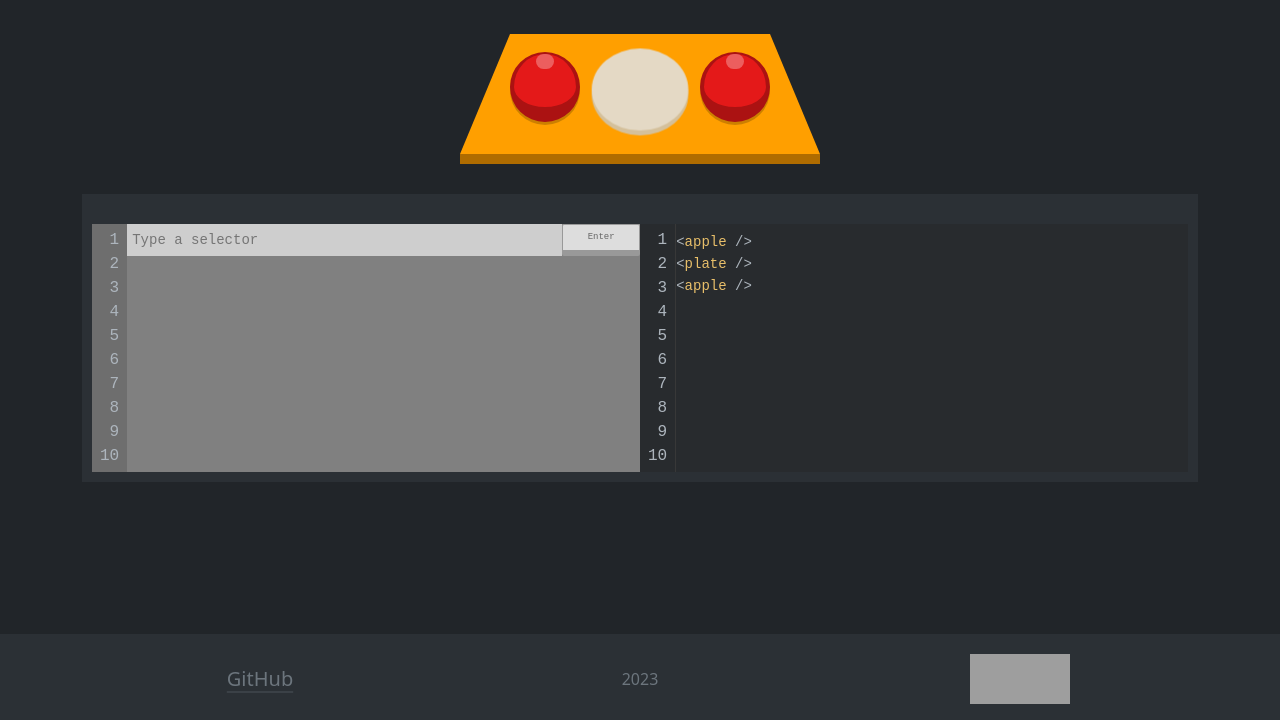
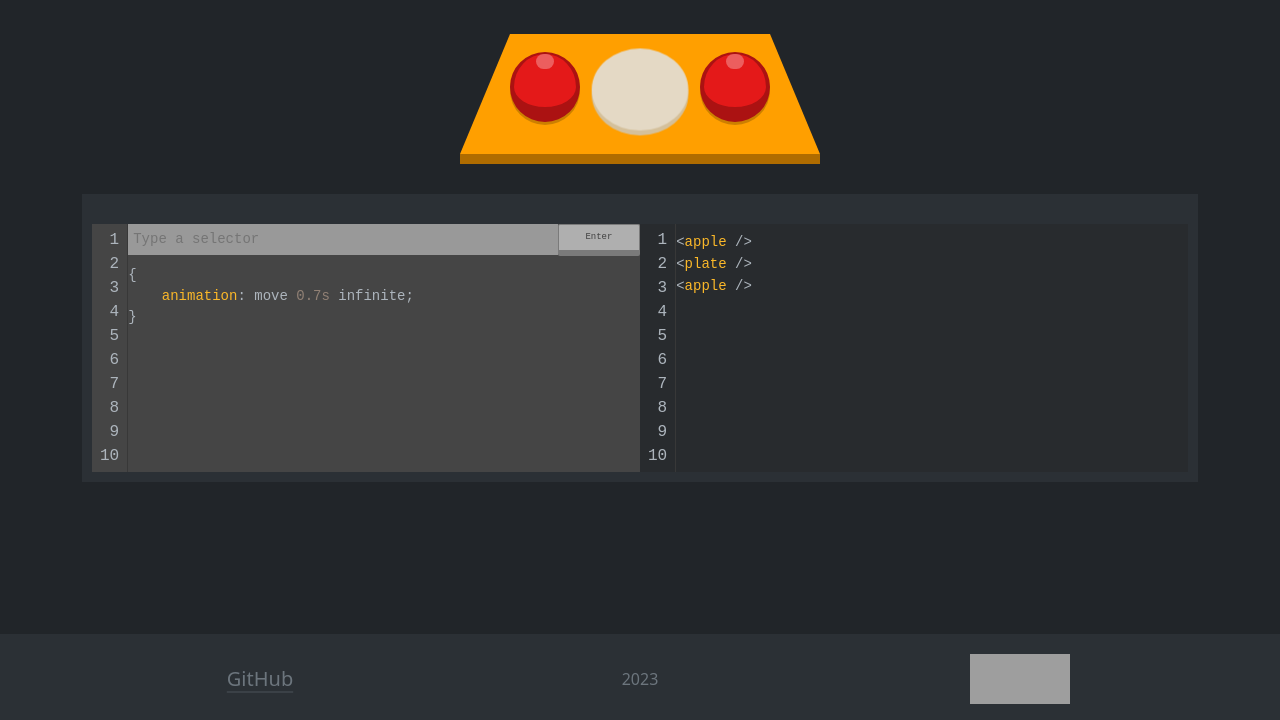
Before and after one commit to shtennikov/css_diner_clone, a website built with webpack: page rs-selectors/src/index.html in a window 1280 px wide. Shown: the part 80-800 px from the top of the page. Built offline with nearby package versions, Linux system fonts and the light colour scheme; grey boxes are pictures that could not be loaded; files whose address does not match are found by name.

Commit message:
feat: implement the output of the entered selector

```diff
--- a/rs-selectors/src/components/controllers/AnswerHandler.ts
+++ b/rs-selectors/src/components/controllers/AnswerHandler.ts
@@ -1,8 +1,13 @@
-import { STORAGE_LEVEL_KEY } from '../../data/constants';
+import hljs from 'highlight.js/lib/core';
+import css from 'highlight.js/lib/languages/css';
+import { DEFAULT_CSS_EDITOR_CONTENT, STORAGE_LEVEL_KEY } from '../../data/constants';
 import { AppComponents } from '../../data/AppComponents';
 import { levelData } from '../../data/LevelData';
 import { IObserver, ISubject } from '../../types/types';
 import { isSelectorValid } from '../../utils/isSelectorValid';
+
+hljs.registerLanguage('css', css);
+const hljsLanguage = { language: 'css' };
 
 const SHAKING_CLASS_CSS = 'shaking';
 const INCORRECT_ANSWER_CLASS_CSS = 'incorrect';
@@ -10,6 +15,8 @@ const DELAY_INTERVAL = 150;
 
 export class AnswerHandler implements ISubject {
     private input = AppComponents.cssEditorComponent.answerInput.getNode() as HTMLInputElement;
+
+    private output = AppComponents.cssEditorComponent.answerOutput.getNode();
 
     private submitBtn = AppComponents.cssEditorComponent.buttonEnter.getNode();
 
@@ -23,6 +30,7 @@ export class AnswerHandler implements ISubject {
         document.addEventListener('keyup', this.listenInputEvent.bind(this));
         this.submitBtn.addEventListener('click', this.listenButtonEvent.bind(this));
         this.helpBtn.addEventListener('click', this.listenHelpButtonEvent.bind(this));
+        this.input.addEventListener('input', this.updateOutput.bind(this));
     }
 
     public subscribe(observer: IObserver): void {
@@ -80,9 +88,16 @@ export class AnswerHandler implements ISubject {
         [...correctAnswer].forEach((letter) => {
             setTimeout(() => {
                 this.input.value += letter;
+                this.updateOutput();
             }, delay);
             delay += DELAY_INTERVAL;
         });
+    }
+
+    private updateOutput(): void {
+        this.output.innerHTML = `${
+            hljs.highlight(`${this.input.value} ${DEFAULT_CSS_EDITOR_CONTENT}`, hljsLanguage).value
+        }`;
     }
 
     private listenInputEvent(event: KeyboardEvent): void {
--- a/rs-selectors/src/components/controllers/LevelController.ts
+++ b/rs-selectors/src/components/controllers/LevelController.ts
@@ -1,8 +1,13 @@
-import { STORAGE_LEVEL_KEY } from '../../data/constants';
+import hljs from 'highlight.js/lib/core';
+import css from 'highlight.js/lib/languages/css';
+import { DEFAULT_CSS_EDITOR_CONTENT, STORAGE_LEVEL_KEY } from '../../data/constants';
 import { AppComponents } from '../../data/AppComponents';
 import { levelData } from '../../data/LevelData';
 import { ILevelData, IObserver } from '../../types/types';
 import { ProgressController } from './ProgressController';
+
+hljs.registerLanguage('css', css);
+const hljsLanguage = { language: 'css' };
 
 const CHANGING_CLASS_CSS = 'changing';
 const LAST_LEVEL_MESSAGE_CLASS_CSS = 'message';
@@ -29,6 +34,8 @@ export class LevelController implements IObserver {
     private resetBtn = AppComponents.levelBarComponent.resetProgressBtn.getNode();
 
     private answerInput = AppComponents.cssEditorComponent.answerInput.getNode() as HTMLInputElement;
+
+    private answerOutput = AppComponents.cssEditorComponent.answerOutput.getNode();
 
     private levelData: ILevelData[] = levelData;
 
@@ -65,6 +72,7 @@ export class LevelController implements IObserver {
         this.highlightCurrentLevelInSideBar(this.currentLevel);
         this.levelBadge.textContent = `Level: ${this.currentLevel + 1}`;
         this.answerInput.value = '';
+        this.answerOutput.innerHTML = `${hljs.highlight(`${DEFAULT_CSS_EDITOR_CONTENT}`, hljsLanguage).value}`;
     }
 
     private startNextLevel(): void {
--- a/rs-selectors/src/components/view/editor/css-editor/css-editor.ts
+++ b/rs-selectors/src/components/view/editor/css-editor/css-editor.ts
@@ -1,6 +1,12 @@
+import hljs from 'highlight.js/lib/core';
+import css from 'highlight.js/lib/languages/css';
 import { Attributes, ClassesCSS } from '../../../../types/types';
 import BaseComponent from '../../../../utils/BaseComponent';
 import { View } from '../../View';
+import { DEFAULT_CSS_EDITOR_CONTENT } from '../../../../data/constants';
+
+hljs.registerLanguage('css', css);
+const hljsLanguage = { language: 'css' };
 
 const ROWS_COUNT = 10;
 const INPUT_PLACEHODLER = 'Type a selector';
@@ -9,8 +15,10 @@ const BUTTON_TEXT = 'Enter';
 const CSSClasses: ClassesCSS = {
     cssEditor: ['css-editor'],
     editorRows: ['editor__rows'],
-    answerInput: ['language-css', 'css-editor__input'],
     buttonEnter: ['css-editor__button'],
+    inputContainer: ['input_container'],
+    answerInput: ['css-editor__input'],
+    answerOutput: ['language-css', 'css-editor__output'],
 };
 
 const cssEditorAttributes: Attributes = {
@@ -32,20 +40,29 @@ export class CssEditor extends View {
 
     private editorRows = new BaseComponent('div', CSSClasses.editorRows, this.cssEditor);
 
-    private answerInput = new BaseComponent('input', CSSClasses.answerInput, this.cssEditor);
+    private inputContainer = new BaseComponent('div', CSSClasses.inputContainer, this.cssEditor);
+
+    private answerInput = new BaseComponent('input', CSSClasses.answerInput, this.inputContainer);
+
+    private answerOutput = new BaseComponent('pre', CSSClasses.answerOutput, this.inputContainer);
 
     private buttonEnter = new BaseComponent('button', CSSClasses.buttonEnter, this.cssEditor);
 
     constructor() {
         super();
+
         this.answerInput.setAttributes(cssEditorAttributes.answerInput);
         this.buttonEnter.setTextContent(BUTTON_TEXT);
+        console.log(hljs.highlight(`${this.answerOutput.getNode().textContent}`, hljsLanguage).value)
+        this.answerOutput.insertHTML(hljs.highlight(`${DEFAULT_CSS_EDITOR_CONTENT}`, hljsLanguage).value);
         this.fillRowsWithNumbers();
+
         this.rememberElements('cssEditorComponent', {
             cssEditor: this.cssEditor,
             editorRows: this.editorRows,
             answerInput: this.answerInput,
             buttonEnter: this.buttonEnter,
+            answerOutput: this.answerOutput,
         });
     }
 
--- a/rs-selectors/src/components/view/editor/editor.scss
+++ b/rs-selectors/src/components/view/editor/editor.scss
@@ -32,16 +32,21 @@
 
 .css-editor {
     display: flex;
-    background: gray;
+    background: #454545;
     width: 50%;
+    max-width: 50%;
+    & .editor__rows {
+        border-right: 1px solid rgb(56, 56, 56);
+        background: #454545;
+    }
     &__button {
         max-height: 32px;
-        width: 15%;
-        background: #ddd;
+        min-width: 15%;
+        background: #afafaf;
         border-radius: 2px;
         padding: 2px 7px 2px 7px;
-        color: #666;
-        border: solid 3px #999;
+        color: #414141;
+        border: solid 3px #7a7a7a;
         border-width: 1px 1px 6px 1px;
         font-size: 9px;
         cursor: pointer;
@@ -49,22 +54,35 @@
             border: none;
         }
     }
-
-    &__input {
+    & .input_container {
+        flex-grow: 1;
+        max-width: 80%;
+        min-width: 1px;
+        & .css-editor__input {
             position: relative;
             max-height: 32px;
-        width: 85%;
+            width: 100%;
+            max-width: 100%;
             padding: 5px;
             font-size: 14px;
-        background: #cecece;
+            background: #999999;
             border: none;
-        color: #a03b00;
+            color: #fafafa;
             &:focus {
                 outline: none;
                 animation: none;
             }
             &.incorrect {
                 background-color: rgba(255, 0, 0, 0.59);
+            }
+        }
+        & .css-editor__output {
+            padding-top: 10px;
+            white-space: pre-wrap;
+            word-wrap: break-word;
+            max-width: 100%;
+            height: auto;
+            font-family: 'JetBrains Mono', 'Courier New', monospace;
         }
     }
 }
--- a/rs-selectors/src/data/constants.ts
+++ b/rs-selectors/src/data/constants.ts
@@ -7,3 +7,5 @@ export const STORAGE_PASSED_LEVELS_KEY = 'passed';
 
 export const SMALL_CLASS = 'small';
 export const ANIMATED_CLASS = 'animated';
+
+export const DEFAULT_CSS_EDITOR_CONTENT = `{ \n${INDENT}animation: move 0.7s infinite; \n}`;
--- a/rs-selectors/src/index.html
+++ b/rs-selectors/src/index.html
@@ -10,10 +10,7 @@
             integrity="sha384-9ndCyUaIbzAi2FUVXJi0CjmCapSmO7SnpJef0486qhLnuZ2cdeRhO02iuK6FUUVM"
             crossorigin="anonymous"
         />
-        <link
-            rel="stylesheet"
-            href="//cdnjs.cloudflare.com/ajax/libs/highlight.js/11.7.0/styles/androidstudio.min.css"
-        />
+        <link rel="stylesheet" href="//cdnjs.cloudflare.com/ajax/libs/highlight.js/11.7.0/styles/srcery.min.css" />
     </head>
     <body class="body" data-bs-theme="dark">
         <script
```
Lines whose indentation alone changed are shown as unchanged.
